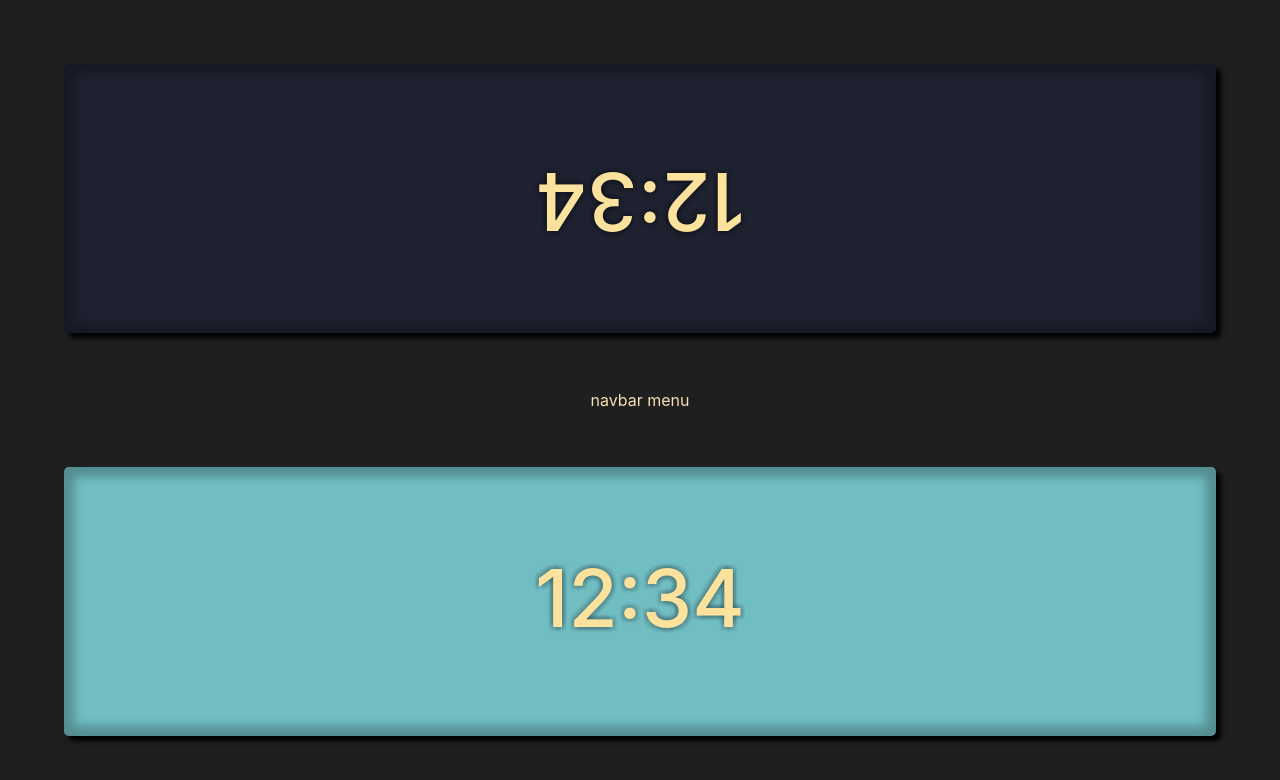
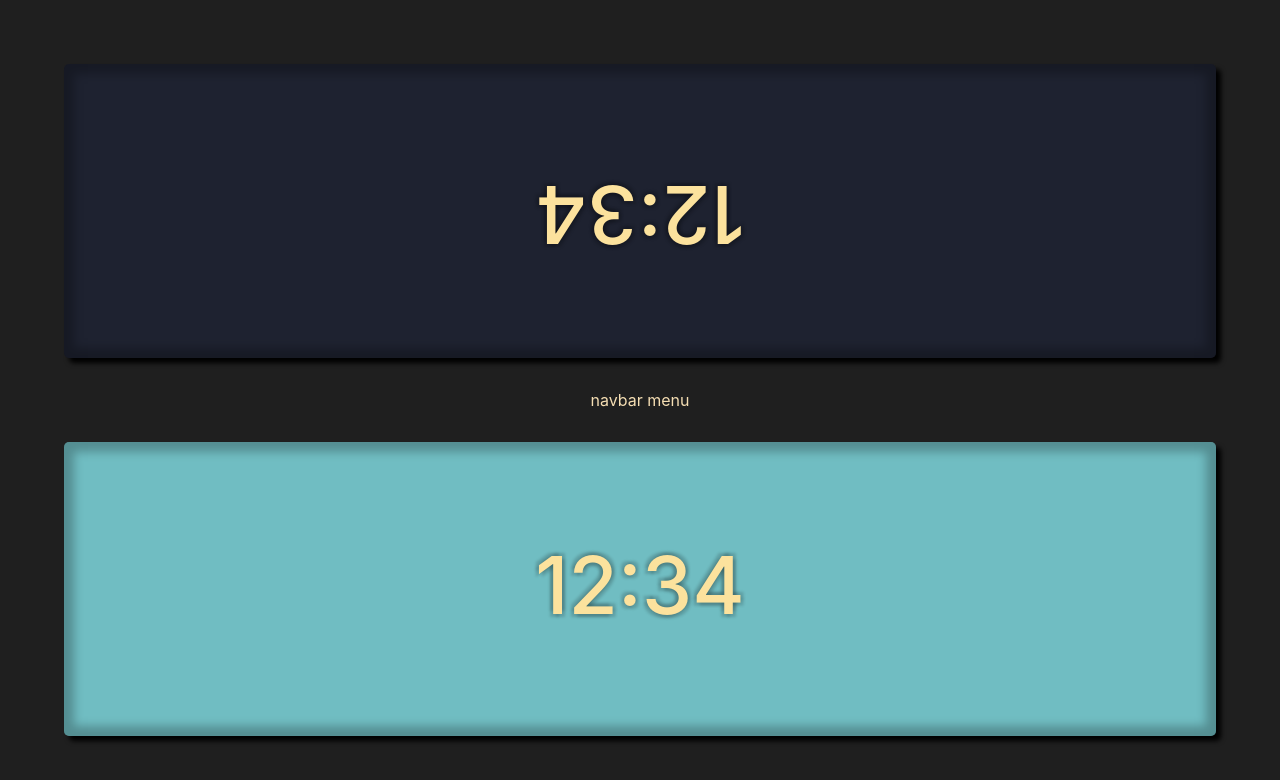
Before and after one commit to SerchoD/chess-clock, a React (Create React App) app: page / in a window 1280 px wide. Shown: the top 780 px of the page. Built offline with nearby package versions, Linux system fonts and the light colour scheme.

Commit message:
Button bigger

```diff
--- a/src/Pages/Main/MainClock.scss
+++ b/src/Pages/Main/MainClock.scss
@@ -11,7 +11,7 @@
 		justify-content: center;
 		align-items: center;
 
-		height: 40%;
+		height: 70%;
 		// border: 1px solid red;
 		width: 90%;
 	}
```
